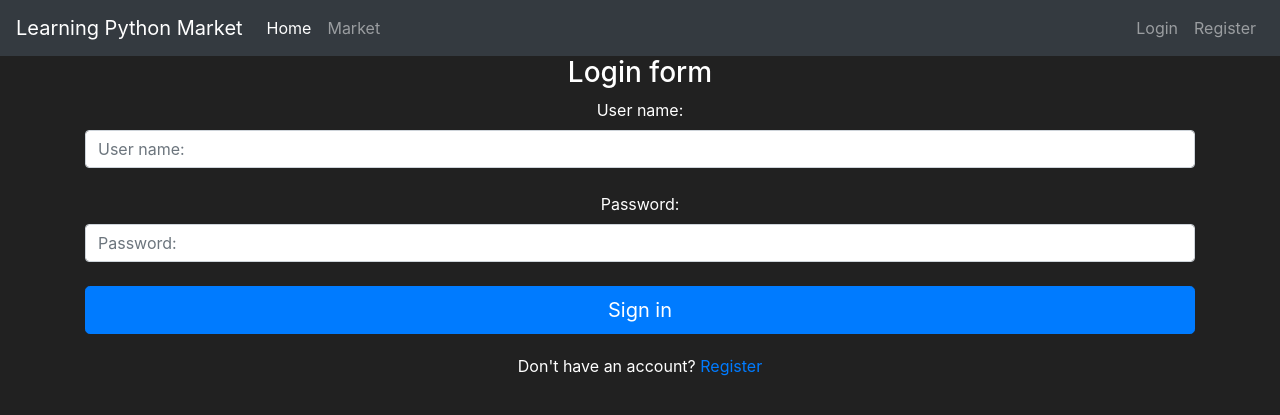
After one commit to pawelwier/market-python-flask-tutorial, a Flask app: page /login in a window 1280 px wide. The commit adds this page. Shown: the top 415 px of the page. Run offline with Flask 2, Linux system fonts and the light colour scheme; some libraries are stand-ins or nearby versions.

Commit message:
login, authentication

```diff
--- a/market/__init__.py
+++ b/market/__init__.py
@@ -1,9 +1,13 @@
 from flask import Flask
 from flask_sqlalchemy import SQLAlchemy
+from flask_bcrypt import Bcrypt
+from flask_login import LoginManager
 
 app = Flask(__name__)
 app.config['SQLALCHEMY_DATABASE_URI'] = 'sqlite:///market.db'
 app.config['SECRET_KEY'] = '169ee5bdeae1560f9871c8cd'
 db = SQLAlchemy(app)
+bcrypt = Bcrypt(app)
+login_manager = LoginManager(app)
 
 from market import routes
--- a/market/forms.py
+++ b/market/forms.py
@@ -4,7 +4,6 @@ from wtforms.validators import Length, EqualTo, Email, DataRequired, ValidationE
 from market.models import User
 
 class RegisterForm(FlaskForm):
-
   def validate_username(self, username_to_check):
     user = User.query.filter_by(username=username_to_check.data).first()
     if user:
@@ -20,3 +19,8 @@ class RegisterForm(FlaskForm):
   password = PasswordField(label='Password:', validators=[Length(min=6), DataRequired()])
   password_confirm = PasswordField(label='Confirm password:', validators=[EqualTo('password'), DataRequired()])
   submit = SubmitField(label='Create user account')
+
+class LoginForm(FlaskForm):
+  username = StringField(label='User name:', validators=[DataRequired()])
+  password = PasswordField(label="Password:", validators=[DataRequired()])
+  submit = SubmitField(label='Sign in')
--- a/market/routes.py
+++ b/market/routes.py
@@ -1,8 +1,8 @@
-from unicodedata import category
 from flask import render_template, redirect, url_for, flash
+from flask_login import login_user
 from market import app, db
 from market.models import Item, User
-from market.forms import RegisterForm
+from market.forms import RegisterForm, LoginForm
 
 @app.route('/')
 @app.route('/home')
@@ -21,7 +21,7 @@ def register_page():
     user_to_create = User(
       username=form.username.data,
       email_address=form.email_address.data,
-      password_hash=form.password.data,
+      password=form.password.data,
     )
     db.session.add(user_to_create)
     db.session.commit()
@@ -30,3 +30,17 @@ def register_page():
     for err_msg in form.errors.values():
       flash(f'Error when creating a user: {err_msg}', category='danger')
   return render_template('register.html', form=form)
+
+@app.route('/login', methods=['GET', 'POST'])
+def login_page():
+  form = LoginForm()
+  if form.validate_on_submit():
+    attempted_user = User.query.filter_by(username=form.username.data).first()
+    if attempted_user and attempted_user.check_password(password=form.password.data):
+      login_user(attempted_user)
+      flash(f'Successfully logged in as {attempted_user.username}', category='success')
+      return redirect(url_for('market_page'))
+    else:
+      flash('Invalid credentials', category='danger')
+
+  return render_template('login.html', form=form)
--- a/market/templates/base.html
+++ b/market/templates/base.html
@@ -26,14 +26,30 @@
               <a class="nav-link" href="{{ url_for('market_page') }}">Market</a>
           </li>
         </ul>
-        <ul class="navbar-nav">
+        {% if current_user.is_authenticated %}
+          <ul class="navbar-nav">
             <li class="nav-item">
-                <a class="nav-link" href="#">Login</a>
+              <div class="nav-link">
+                <i class="fas fa-coins" style="color: green;"> ${{ "{:,}".format(current_user.budget) }}</i>
+              </div>
             </li>
             <li class="nav-item">
-                <a class="nav-link" href="{{ url_for('register_page')}}">Register</a>
+                <div class="nav-link">Hello, {{ current_user.username }}</div>
             </li>
-        </ul>
+            <li class="nav-item">
+                <a class="nav-link" href="#">Logout</a>
+            </li>
+          </ul>
+        {% else %}
+          <ul class="navbar-nav">
+              <li class="nav-item">
+                  <a class="nav-link" href="{{ url_for('login_page')}}">Login</a>
+              </li>
+              <li class="nav-item">
+                  <a class="nav-link" href="{{ url_for('register_page')}}">Register</a>
+              </li>
+          </ul>
+        {% endif %}
       </div>
     </nav>
     {% with messages = get_flashed_messages(with_categories=True) %}
--- /dev/null
+++ b/market/templates/login.html
@@ -0,0 +1,31 @@
+{% extends 'base.html' %}
+{% block title %}
+  Login Page
+{% endblock %}
+
+
+{% block content %}
+<body class="text-center">
+  <div class="container">
+    <form method="POST" class="form-signin" style="color: #FFF;">
+      {{ form.hidden_tag() }}
+      <h3>
+        Login form
+      </h3>
+      {{ form.username.label }}
+      {{ form.username(class="form-control", placeholder="User name:") }}
+      <br>
+      {{ form.password.label }}
+      {{ form.password(class="form-control", placeholder="Password:") }}
+      <br>
+      {{ form.submit(class="btn btn-lg btn-block btn-primary") }}
+    </form>
+    <div style="margin-top: 20px;">
+      Don't have an account?
+      <a href="{{ url_for('register_page') }}">
+        Register
+      </a>
+    </div>
+  </div>
+</body>
+{% endblock %}
--- a/market/templates/register.html
+++ b/market/templates/register.html
@@ -28,6 +28,12 @@
       <br>
       {{ form.submit(class="btn btn-lg btn-block btn-primary") }}
     </form>
+    <div style="margin-top: 20px;">
+      Already have an account?
+      <a href="{{ url_for('login_page') }}">
+        Login
+      </a>
+    </div>
   </div>
 </body>
 {% endblock %}
```
Also changed, not shown: market/models.py (+18 -3 lines), market/market.db.
